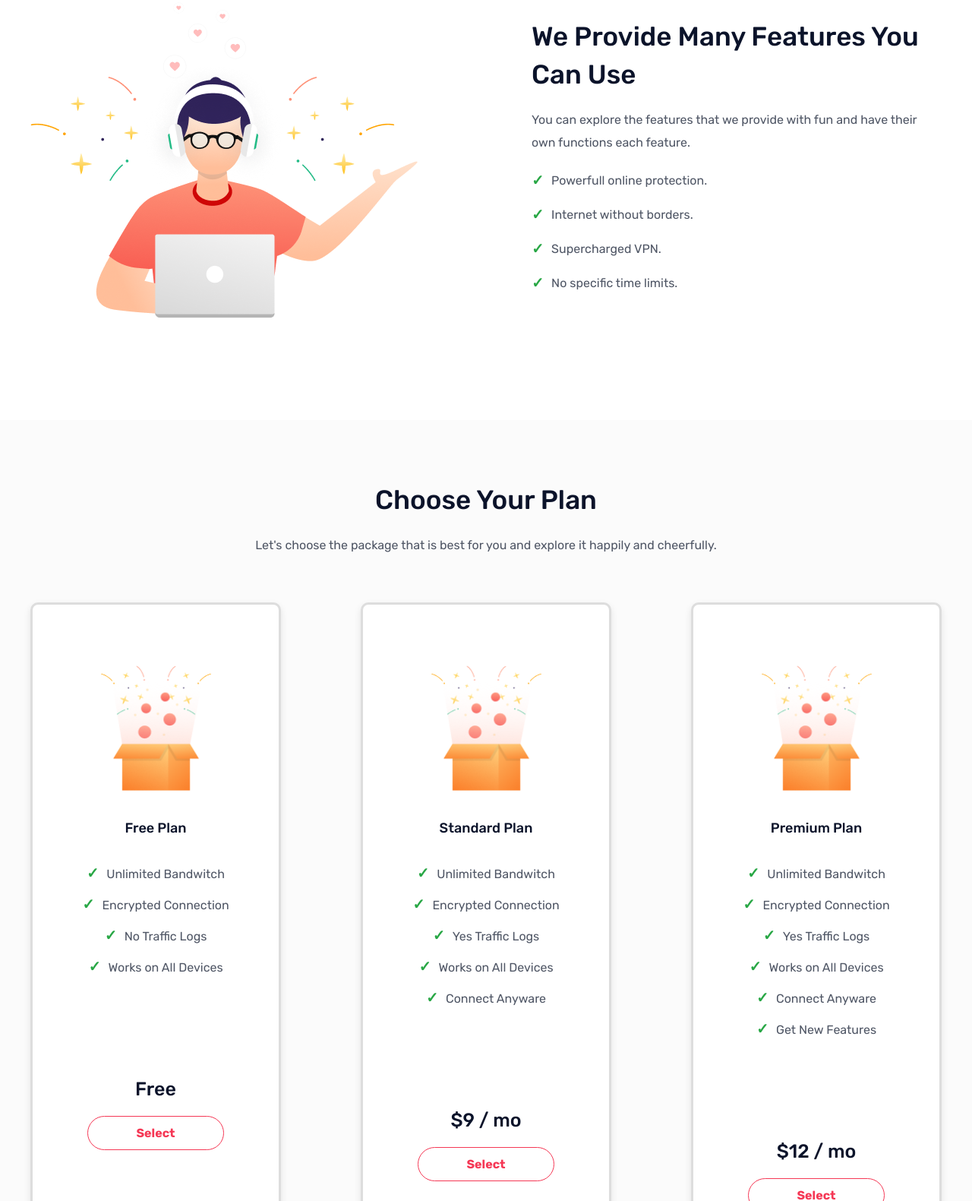
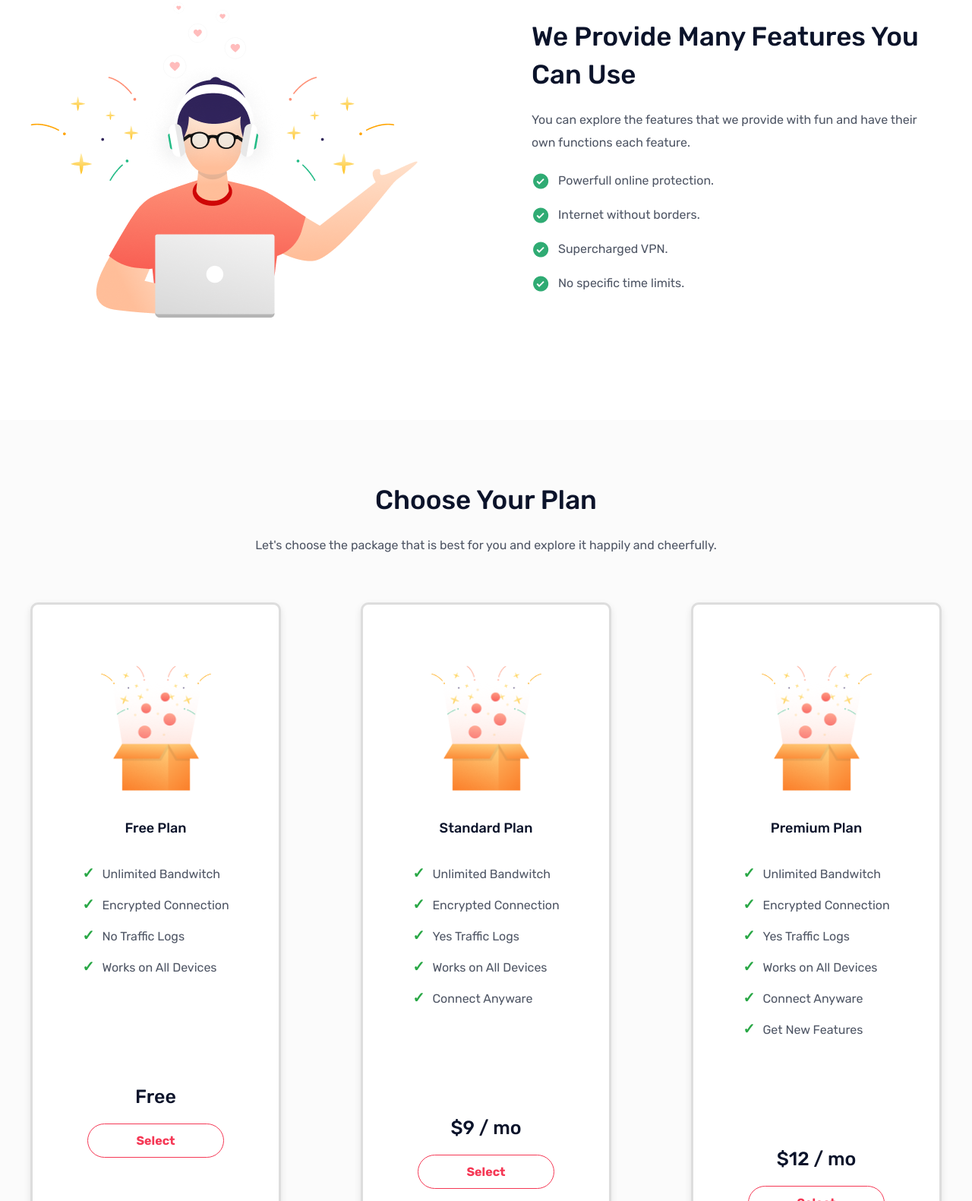
Before and after one commit to Ibrohim2442/FREEBIES, a plain HTML site: page index.html in a window 1280 px wide. Shown: the part 1004-2585 px from the top of the page at 76% size. Drawn offline with Linux system fonts and the light colour scheme.

Commit message:
amendments

```diff
--- a/css/media.css
+++ b/css/media.css
@@ -98,5 +98,14 @@
 @media (max-width: 425px) {
     .container {
         max-width: 100%;
+        padding: 10px;
+    }
+
+    .header .container {
+        padding: 50px 10px;
+    }
+
+    .main .container {
+        padding: 90px 10px;
     }
 }
--- a/css/style.css
+++ b/css/style.css
@@ -224,7 +224,7 @@ body {
     color: #F53855; /* Change text color on hover */
 }
 
-.feature-list li::before {
+.feature-list li img {
     content: '\2713'; /* Unicode for checkmark */
     color: #28a745; /* Green color for the checkmark */
     font-weight: bold;
@@ -233,7 +233,7 @@ body {
     transition: transform 0.3s ease, color 0.3s ease; /* Smooth animations for transform and color */
 }
 
-.feature-list li:hover::before {
+.feature-list li img:hover {
     color: #F53855; /* Change checkmark color on hover */
     transform: scale(1.3); /* Slightly enlarge the checkmark on hover */
 }
@@ -301,10 +301,14 @@ body {
 }
 
 .plan-list {
+    display: flex;
+    justify-content: center;
+    text-align: left;
     margin-bottom: 130px;
 }
 
 .plan-list li {
+    cursor: pointer;
     margin-bottom: 10px; /* Add spacing between items */
     font-family: "Rubik", sans-serif;
     font-size: 16px;
--- a/index.html
+++ b/index.html
@@ -90,10 +90,10 @@
                 <h1>We Provide Many Features You Can Use</h1>
                 <p>You can explore the features that we provide with fun and have their own functions each feature.</p>
                 <ul class="feature-list">
-                    <li>Powerfull online protection.</li>
-                    <li>Internet without borders.</li>
-                    <li>Supercharged VPN.</li>
-                    <li>No specific time limits.</li>
+                    <li><img src="images/done-bg.png" alt="#"> Powerfull online protection.</li>
+                    <li><img src="images/done-bg.png" alt="#"> Internet without borders.</li>
+                    <li><img src="images/done-bg.png" alt="#"> Supercharged VPN.</li>
+                    <li><img src="images/done-bg.png" alt="#"> No specific time limits.</li>
                 </ul>
             </div>
         </div>
@@ -109,12 +109,14 @@
                 <div class="plan">
                     <img src="images/plan.png" alt="#">
                     <h4>Free Plan</h4>
-                    <ul class="plan-list">
+                   <div class="plan-list">
+                        <ul>
                             <li>Unlimited Bandwitch</li>
                             <li>Encrypted Connection</li>
                             <li>No Traffic Logs</li>
                             <li>Works on All Devices</li>
                         </ul>
+                   </div>
 
                     <h2>Free</h2>
                     <button class="select">Select</button>
@@ -123,21 +125,23 @@
                 <div class="plan">
                     <img src="images/plan.png" alt="#">
                     <h4>Standard Plan</h4>
-                    <ul class="plan-list">
+                    <div class="plan-list">
+                        <ul>
                             <li>Unlimited Bandwitch</li>
                             <li>Encrypted Connection</li>
                             <li>Yes Traffic Logs</li>
                             <li>Works on All Devices</li>
                             <li>Connect Anyware</li>
                         </ul>
-
+                    </div>
                     <h2>$9 / mo</h2>
                     <button class="select">Select</button>
                 </div>
                 <div class="plan">
                     <img src="images/plan.png" alt="#">
                     <h4>Premium Plan</h4>
-                    <ul class="plan-list">
+                    <div class="plan-list">
+                        <ul>
                             <li>Unlimited Bandwitch</li>
                             <li>Encrypted Connection</li>
                             <li>Yes Traffic Logs</li>
@@ -145,7 +149,7 @@
                             <li>Connect Anyware</li>
                             <li>Get New Features</li>
                         </ul>
-
+                    </div>
                     <h2>$12 / mo</h2>
                     <button class="select">Select</button>
                 </div>
```
Also changed, not shown: images/done-bg.png (added), images/done.png (added). Lines whose indentation alone changed are shown as unchanged.
